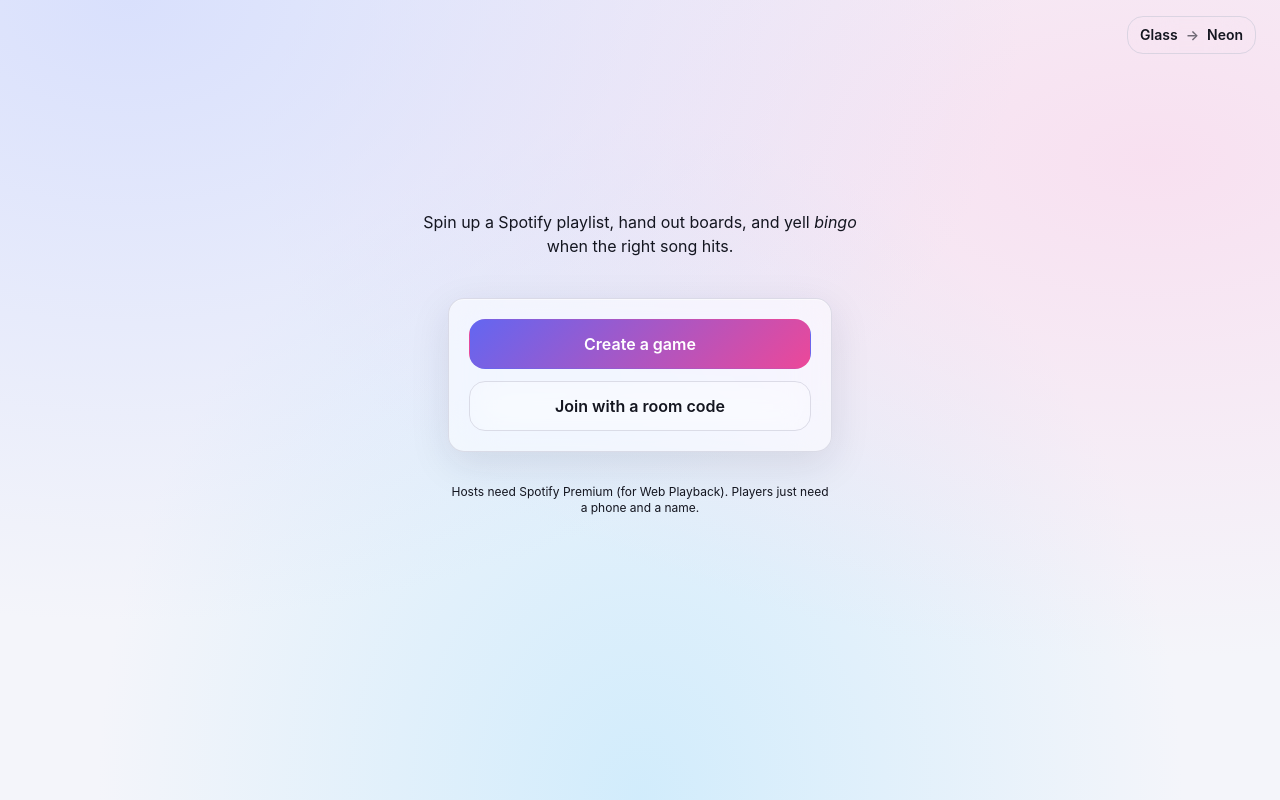
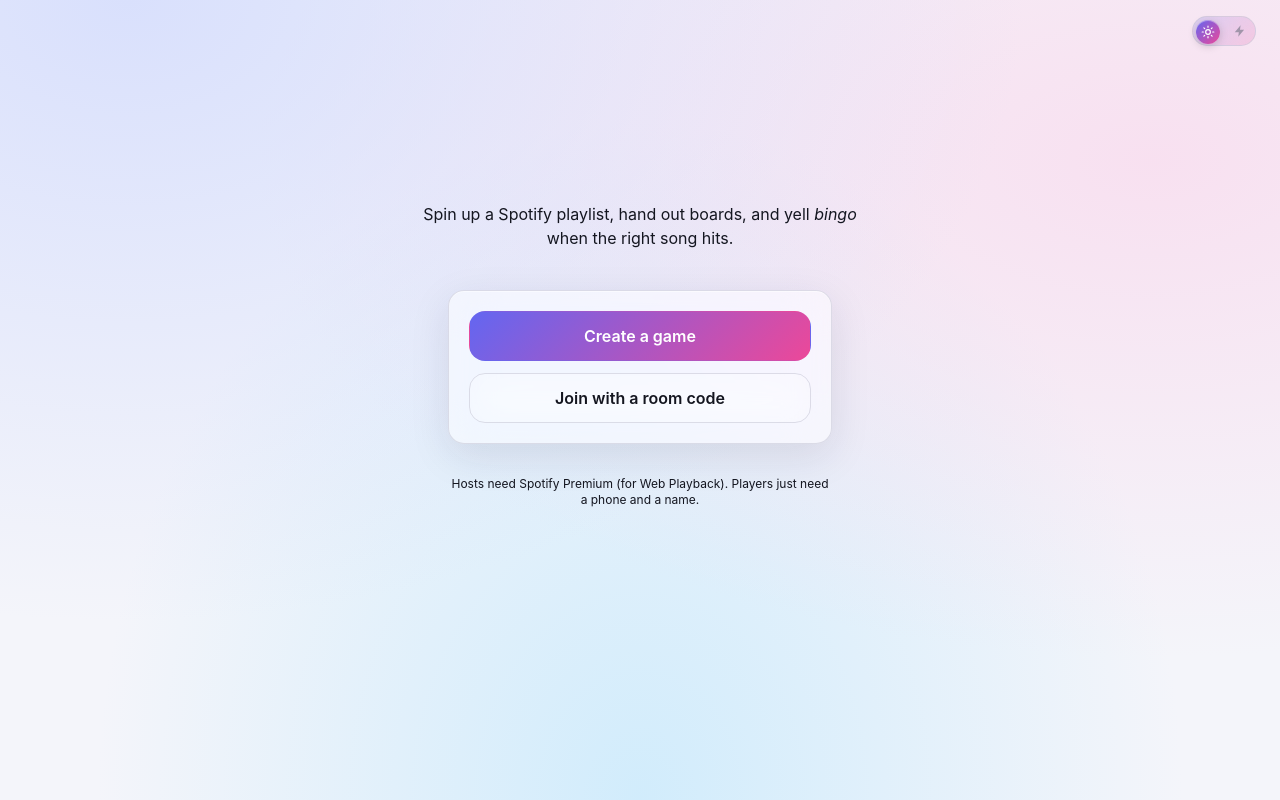
Before and after one commit to JesperSElverum/music-bingo, a React (Vite) app in the folder client/: page / in a window 1280 px wide. Built offline with nearby package versions, Linux system fonts and the light colour scheme.

Commit message:
feat: implement theme toggle with visual indicators and styles

```diff
--- a/client/src/components/ThemeToggle.tsx
+++ b/client/src/components/ThemeToggle.tsx
@@ -4,16 +4,46 @@ import { getTheme, toggleTheme, ThemeName } from '../lib/theme';
 export default function ThemeToggle() {
   const [theme, setLocal] = useState<ThemeName>(getTheme());
   useEffect(() => setLocal(getTheme()), []);
+  const isNeon = theme === 'neon';
+
   return (
     <button
       type="button"
-      className="btn btn-ghost !py-2 !px-3 text-sm"
+      role="switch"
+      aria-checked={isNeon}
+      aria-label={`Switch to ${isNeon ? 'glass' : 'neon'} theme`}
       onClick={() => setLocal(toggleTheme())}
-      aria-label={`Switch to ${theme === 'glass' ? 'neon' : 'glass'} theme`}
+      className="theme-switch"
+      data-state={isNeon ? 'on' : 'off'}
     >
-      {theme === 'glass' ? 'Glass' : 'Neon'}
-      <span className="opacity-60">→</span>
-      {theme === 'glass' ? 'Neon' : 'Glass'}
+      <span className="theme-switch__track" aria-hidden="true">
+        <span className="theme-switch__icon theme-switch__icon--sun">
+          <SunIcon />
+        </span>
+        <span className="theme-switch__icon theme-switch__icon--bolt">
+          <BoltIcon />
+        </span>
+        <span className="theme-switch__thumb">
+          {isNeon ? <BoltIcon /> : <SunIcon />}
+        </span>
+      </span>
     </button>
   );
 }
+
+function SunIcon() {
+  return (
+    <svg viewBox="0 0 24 24" width="14" height="14" fill="none" stroke="currentColor" strokeWidth="2" strokeLinecap="round" strokeLinejoin="round">
+      <circle cx="12" cy="12" r="4" />
+      <path d="M12 2v2M12 20v2M4.93 4.93l1.41 1.41M17.66 17.66l1.41 1.41M2 12h2M20 12h2M4.93 19.07l1.41-1.41M17.66 6.34l1.41-1.41" />
+    </svg>
+  );
+}
+
+function BoltIcon() {
+  return (
+    <svg viewBox="0 0 24 24" width="14" height="14" fill="currentColor">
+      <path d="M13 2 3 14h7l-1 8 10-12h-7l1-8z" />
+    </svg>
+  );
+}
--- a/client/src/routes/HostRoom.tsx
+++ b/client/src/routes/HostRoom.tsx
@@ -336,7 +336,7 @@ function ClaimModal({ claim, trackMeta, onAccept, onReject }: ClaimProps) {
       : `${claim.currentGoal} line${claim.currentGoal === 1 ? '' : 's'}`;
 
   return (
-    <div className="fixed inset-0 z-50 flex items-end sm:items-center justify-center p-3 bg-black/40 backdrop-blur-sm">
+    <div className="fixed inset-0 z-50 flex items-end sm:items-center justify-center p-3 bg-black/40">
       <div className="glass-surface rounded-2xl p-4 w-full max-w-md">
         <div className="flex items-center justify-between mb-2">
           <h3 className="font-semibold">{claim.name} claims BINGO</h3>
--- a/client/src/styles/themes.css
+++ b/client/src/styles/themes.css
@@ -182,5 +182,95 @@ html[data-theme='neon'] .btn-primary:hover:not(:disabled) {
   box-shadow: 0 0 0 3px rgb(var(--c-accent) / 0.25);
 }
 
+/* Theme switch */
+.theme-switch {
+  --w: 64px;
+  --h: 30px;
+  --p: 3px;
+  display: inline-flex;
+  align-items: center;
+  padding: 0;
+  background: transparent;
+  border: 0;
+  cursor: pointer;
+  border-radius: 999px;
+  outline: none;
+}
+
+.theme-switch:focus-visible .theme-switch__track {
+  box-shadow: 0 0 0 3px rgb(var(--c-accent) / 0.35);
+}
+
+.theme-switch__track {
+  position: relative;
+  width: var(--w);
+  height: var(--h);
+  border-radius: 999px;
+  background: linear-gradient(135deg,
+    rgb(var(--c-accent) / 0.18),
+    rgb(var(--c-accent-2) / 0.18));
+  border: 1px solid rgb(var(--c-border) / var(--border-alpha));
+  -webkit-backdrop-filter: blur(var(--blur));
+  backdrop-filter: blur(var(--blur));
+  transition: background 250ms ease, box-shadow 250ms ease;
+}
+
+.theme-switch__icon {
+  position: absolute;
+  top: 50%;
+  transform: translateY(-50%);
+  display: flex;
+  align-items: center;
+  justify-content: center;
+  color: rgb(var(--c-muted));
+  opacity: 0.55;
+  pointer-events: none;
+  transition: opacity 250ms ease, color 250ms ease;
+}
+
+.theme-switch__icon--sun {
+  left: 8px;
+}
+
+.theme-switch__icon--bolt {
+  right: 8px;
+}
+
+.theme-switch[data-state='off'] .theme-switch__icon--sun,
+.theme-switch[data-state='on'] .theme-switch__icon--bolt {
+  opacity: 0;
+}
+
+.theme-switch__thumb {
+  position: absolute;
+  top: var(--p);
+  left: var(--p);
+  width: calc(var(--h) - var(--p) * 2);
+  height: calc(var(--h) - var(--p) * 2);
+  border-radius: 50%;
+  display: flex;
+  align-items: center;
+  justify-content: center;
+  color: white;
+  background: linear-gradient(135deg,
+    rgb(var(--c-accent)) 0%,
+    rgb(var(--c-accent-2)) 100%);
+  box-shadow:
+    0 2px 8px rgb(0 0 0 / 0.18),
+    inset 0 1px 0 rgb(255 255 255 / 0.35);
+  transition: transform 320ms cubic-bezier(0.5, 1.6, 0.4, 1),
+              box-shadow 250ms ease;
+}
+
+.theme-switch[data-state='on'] .theme-switch__thumb {
+  transform: translateX(calc(var(--w) - var(--h)));
+}
+
+html[data-theme='neon'] .theme-switch__thumb {
+  box-shadow:
+    0 0 14px rgb(var(--c-accent) / 0.7),
+    inset 0 1px 0 rgb(255 255 255 / 0.25);
+}
+
 /* Disable pull-to-refresh / overscroll */
 html, body { overscroll-behavior: none; }
```
